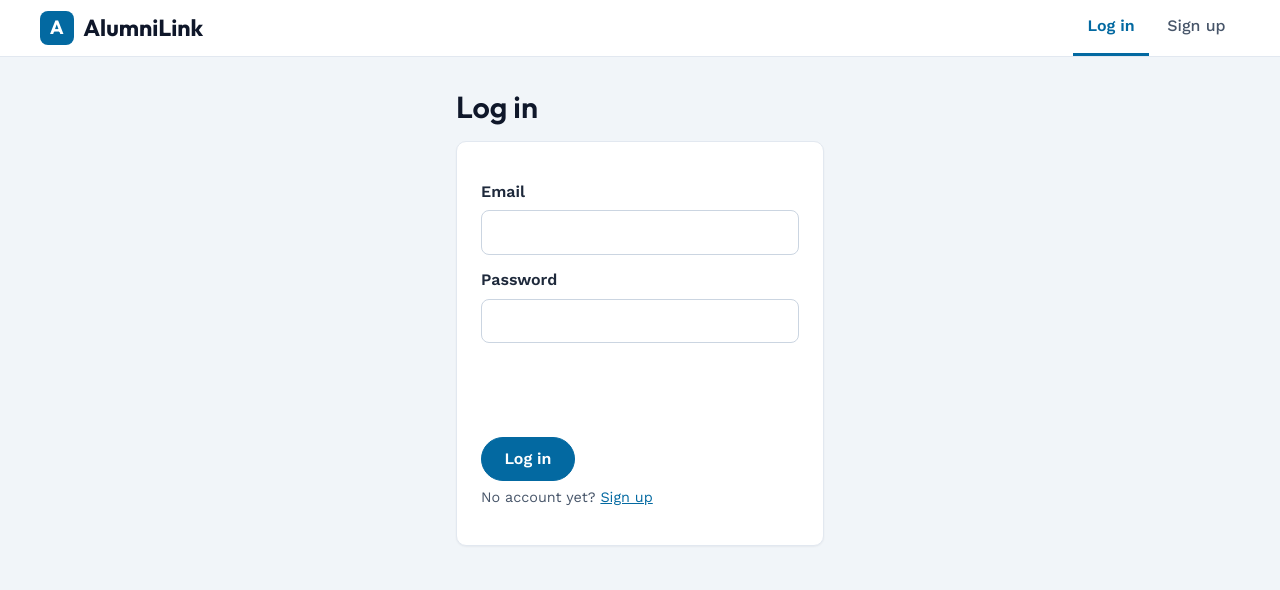
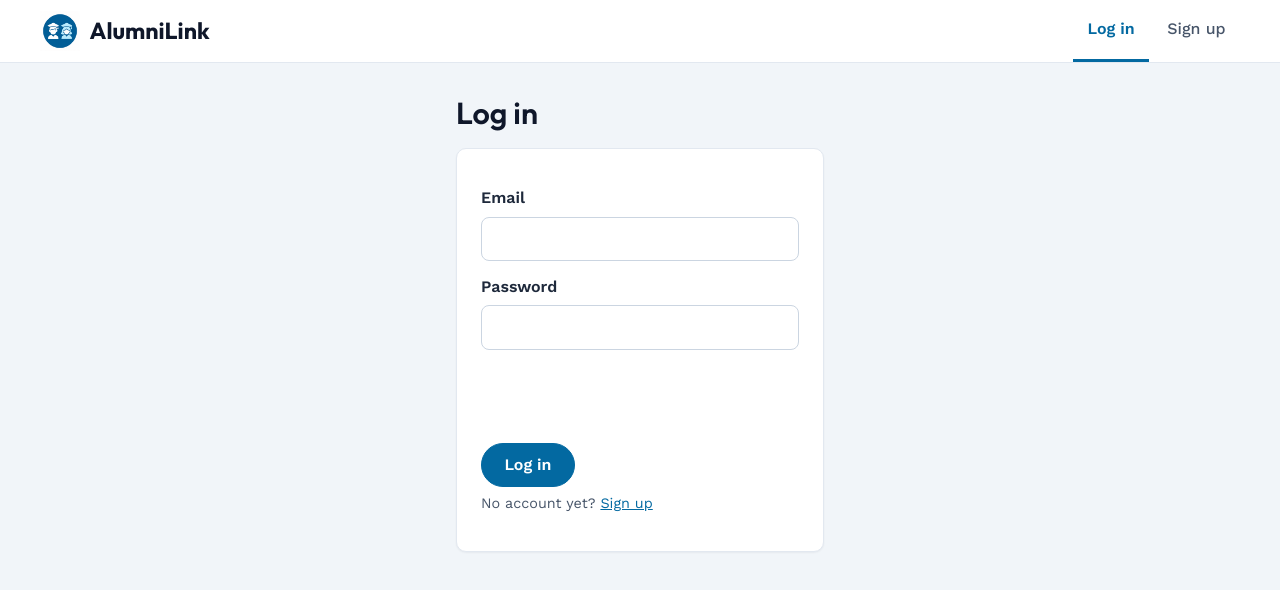
Before and after one commit to ammaryaser12343/alumnilink, a website: page frontend/login.html in a window 1280 px wide. Drawn offline with Linux system fonts and the light colour scheme.

Commit message:
Add AlumniLink logo

```diff
--- a/frontend/css/styles.css
+++ b/frontend/css/styles.css
@@ -83,17 +83,11 @@ a { color: var(--blue); }
   color: var(--ink);
 }
 
-/* Logo mark drawn in CSS, so every page gets it without extra HTML */
 .site-header h1::before {
-  content: 'A';
-  display: grid;
-  place-items: center;
-  width: 2.1rem;
-  height: 2.1rem;
-  border-radius: 8px;
-  background: var(--blue);
-  font-size: 1.2rem;
-  color: #fff;
+  content: '';
+  flex: 0 0 2.5rem;
+  height: 2.5rem;
+  background: url('../alumnilink-badge.png') center / contain no-repeat;
 }
 
 .site-header nav { display: flex; flex-wrap: wrap; align-items: stretch; gap: 0.25rem; align-self: stretch; }
--- a/frontend/login.html
+++ b/frontend/login.html
@@ -4,7 +4,7 @@
   <meta charset="UTF-8">
   <meta name="viewport" content="width=device-width, initial-scale=1.0">
   <title>AlumniLink | Log in</title>
-  <link rel="icon" href="data:,">
+  <link rel="icon" type="image/png" href="alumnilink-badge.png">
   <link rel="stylesheet" href="css/styles.css">
   <link rel="stylesheet" href="css/identity.css">
 </head>
```
Also changed, not shown: frontend/admin.html (+1 -1 lines), frontend/index.html (+1 -0 lines), frontend/privacy.html (+1 -1 lines), frontend/profile.html (+1 -1 lines), frontend/register.html (+1 -1 lines), frontend/requests.html (+1 -0 lines), frontend/alumnilink-badge.png (added), 1 other file.
